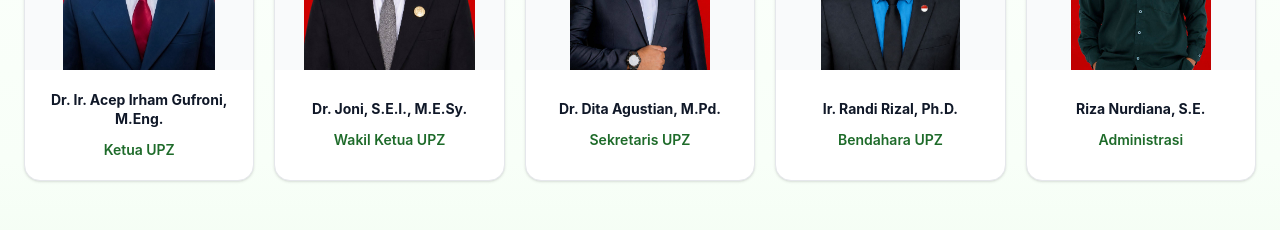
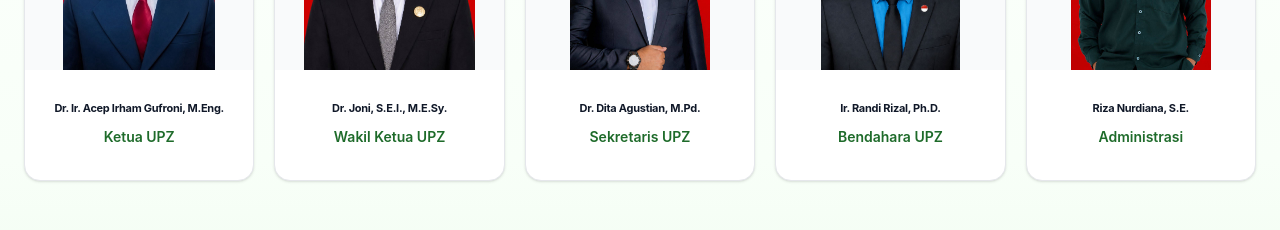
Before and after one commit to fadhilahendani21/upz-zakat-frontend, a React (Vite) app: page /tentang in a window 1280 px wide. Shown: the part 560-790 px from the top of the page. Built offline with nearby package versions, Linux system fonts and the light colour scheme; no server answers.

Commit message:
Update halaman Tentang UPZ

```diff
--- a/src/pages/TentangPage.jsx
+++ b/src/pages/TentangPage.jsx
@@ -60,6 +60,7 @@ export default function TentangPage() {
 
       <section className="w-full bg-brand-700 text-white">
         <div className="mx-auto max-w-7xl px-6 py-10 lg:py-12">
+
           <div className="text-center">
 
             <h1 className="text-2xl font-bold leading-tight sm:text-3xl">
@@ -73,6 +74,7 @@ export default function TentangPage() {
             </p>
 
           </div>
+
         </div>
       </section>
 
@@ -102,16 +104,6 @@ export default function TentangPage() {
 
           {/* =================================================
               GRID PENGURUS
-
-              DESKTOP:
-              5 CARD DALAM 1 BARIS
-              PENUH DARI KIRI SAMPAI KANAN
-
-              TABLET:
-              2 CARD PER BARIS
-
-              MOBILE:
-              1 CARD PER BARIS
           ================================================== */}
 
           <div className="grid grid-cols-1 gap-5 sm:grid-cols-2 lg:grid-cols-5">
@@ -174,11 +166,20 @@ export default function TentangPage() {
                     INFORMASI
                 ================================================== */}
 
-                <div className="flex min-h-[110px] flex-1 flex-col items-center justify-center px-4 py-5 text-center">
+                <div className="flex min-h-[110px] flex-1 flex-col items-center justify-center overflow-hidden px-2 py-5 text-center">
 
-                  {/* NAMA */}
-
-                  <p className="text-sm font-bold leading-snug text-gray-900">
+                  {/* NAMA
+                      dibuat satu baris */}
+                  <p
+                    className="
+                      whitespace-nowrap
+                      text-[11px]
+                      font-bold
+                      leading-tight
+                      tracking-tight
+                      text-gray-900
+                    "
+                  >
                     {p.nama}
                   </p>
 
```
